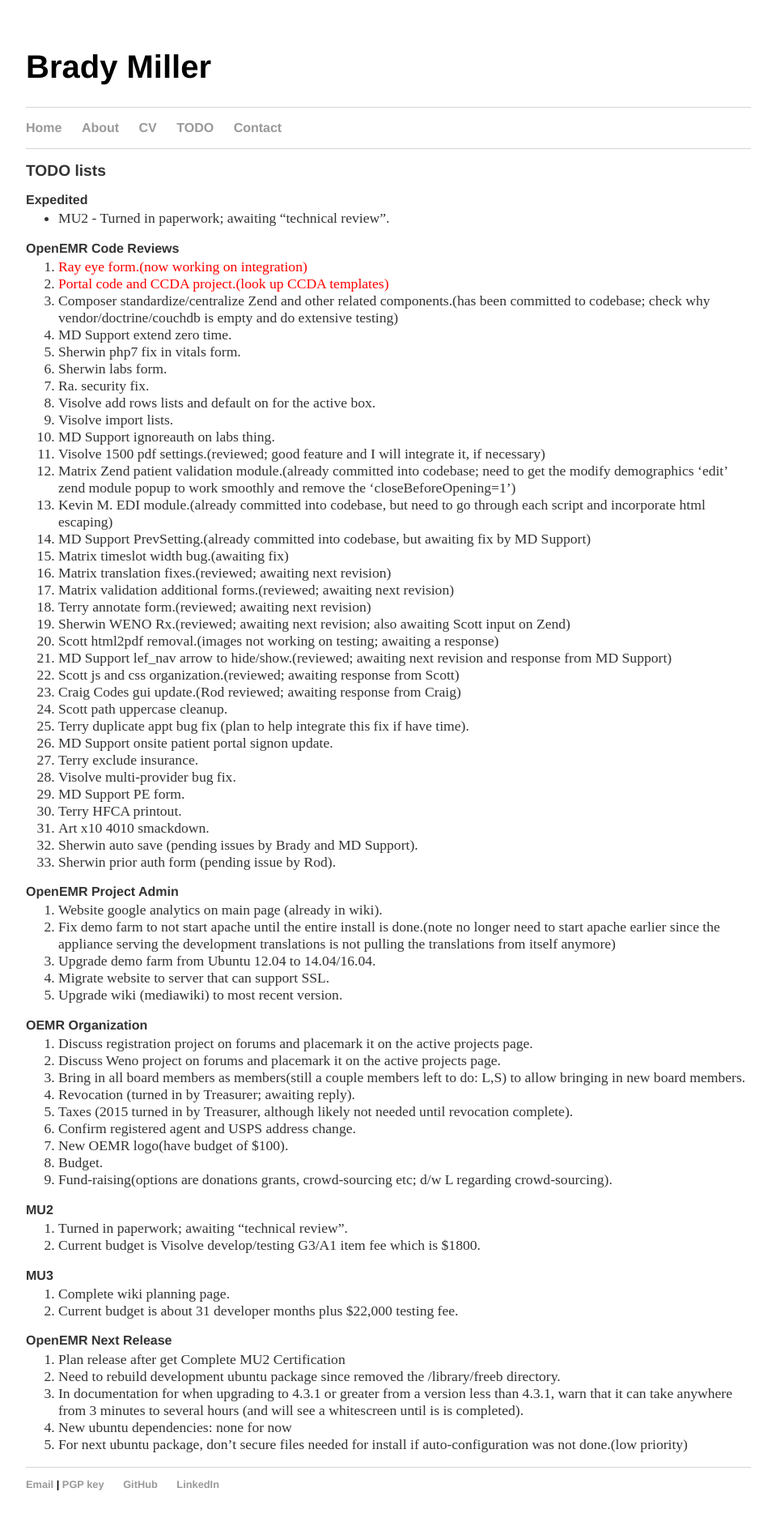
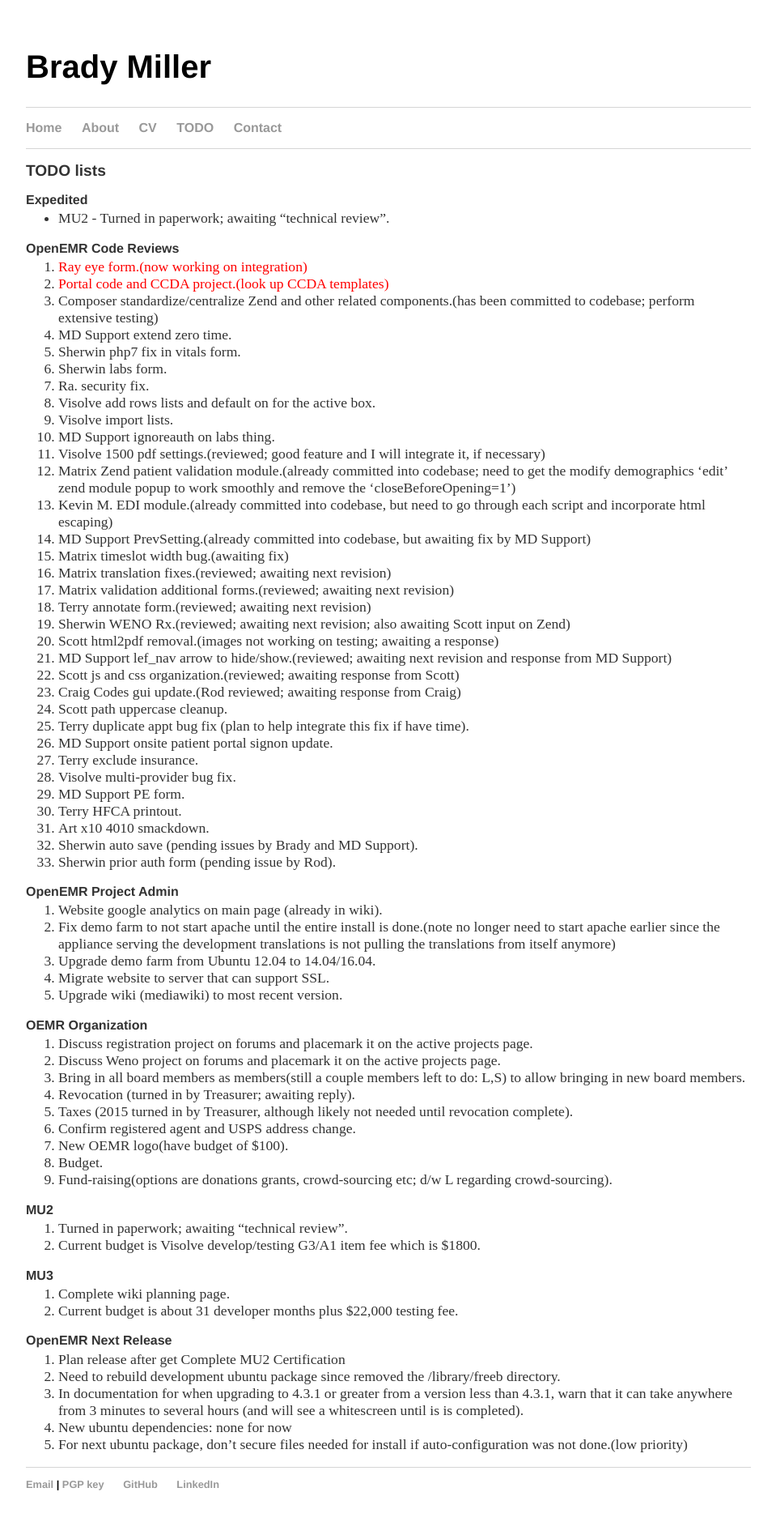
Before and after one commit to bradymiller/bradymiller.github.io, a Jekyll site: the page built from todo/index.md, in a window 1280 px wide. Shown: the whole page at 81% size, without its empty margins (160-1119 px from the left). Built offline with Jekyll 4.4.1, drawn with Linux system fonts in a browser that asks for light colours.

Commit message:
Update todo list

```diff
--- a/todo/index.md
+++ b/todo/index.md
@@ -9,7 +9,7 @@
 ### OpenEMR Code Reviews
 1. <span style="color: red">Ray eye form.(now working on integration)</span>
 1. <span style="color: red">Portal code and CCDA project.(look up CCDA templates)</span>
-1. Composer standardize/centralize Zend and other related components.(has been committed to codebase; check why vendor/doctrine/couchdb is empty and do extensive testing)
+1. Composer standardize/centralize Zend and other related components.(has been committed to codebase; perform extensive testing)
 1. MD Support extend zero time.
 1. Sherwin php7 fix in vitals form.
 1. Sherwin labs form.
```
